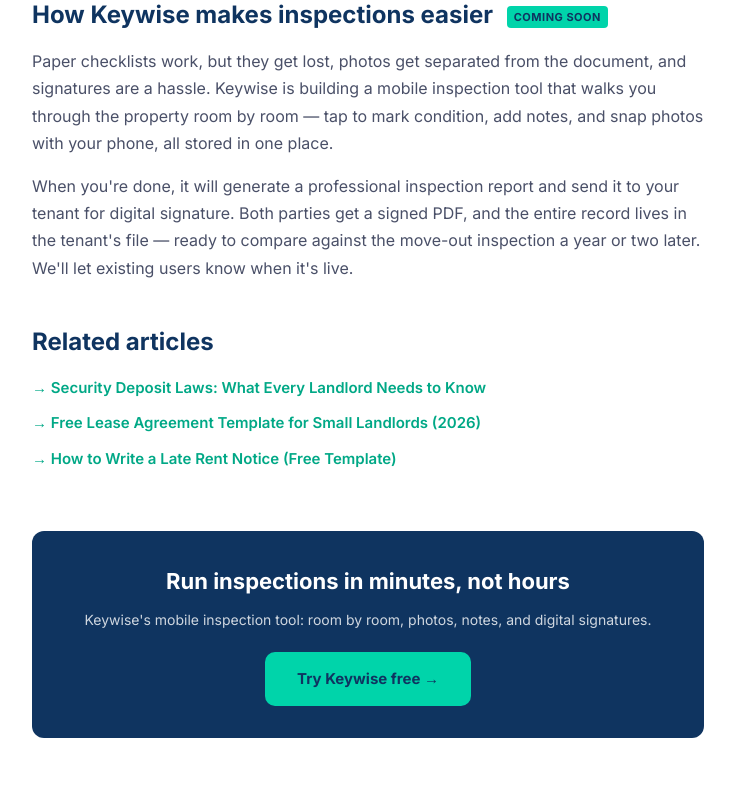
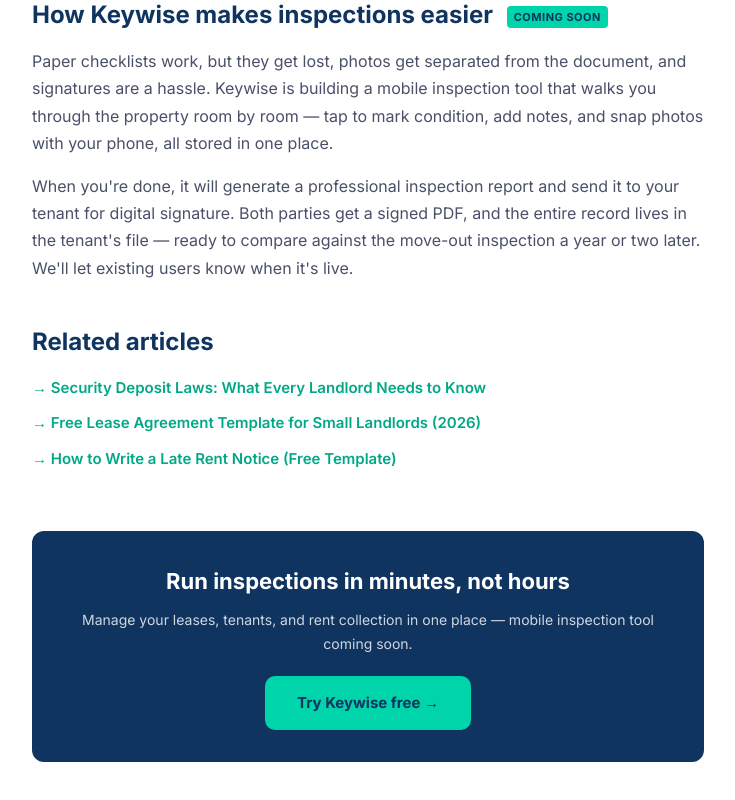
Before and after one commit to keywise-app/keywise, a Next.js app: page /blog/move-in-inspection-checklist in a window 1280 px wide. Shown: the part 2331-3131 px from the top of the page, without its empty margins (272-1007 px from the left). Built offline with nearby package versions, Linux system fonts and the light colour scheme.

Commit message:
update CTA subtitle to remove present-tense inspection tool claim

```diff
--- a/app/blog/move-in-inspection-checklist/page.tsx
+++ b/app/blog/move-in-inspection-checklist/page.tsx
@@ -154,7 +154,7 @@
         <div style={{ marginTop: 60, padding: 32, background: N, borderRadius: 12, textAlign: 'center' }}>
           <h3 style={{ fontSize: 22, fontWeight: 700, color: '#fff', marginBottom: 8 }}>Run inspections in minutes, not hours</h3>
           <p style={{ fontSize: 14, color: 'rgba(255,255,255,0.8)', marginBottom: 20 }}>
-            Keywise's mobile inspection tool: room by room, photos, notes, and digital signatures.
+            Manage your leases, tenants, and rent collection in one place — mobile inspection tool coming soon.
           </p>
           <Link href="/" style={{ display: 'inline-block', background: TEAL, color: N, padding: '14px 32px', borderRadius: 10, fontSize: 15, fontWeight: 700, textDecoration: 'none' }}>
             Try Keywise free →
```
